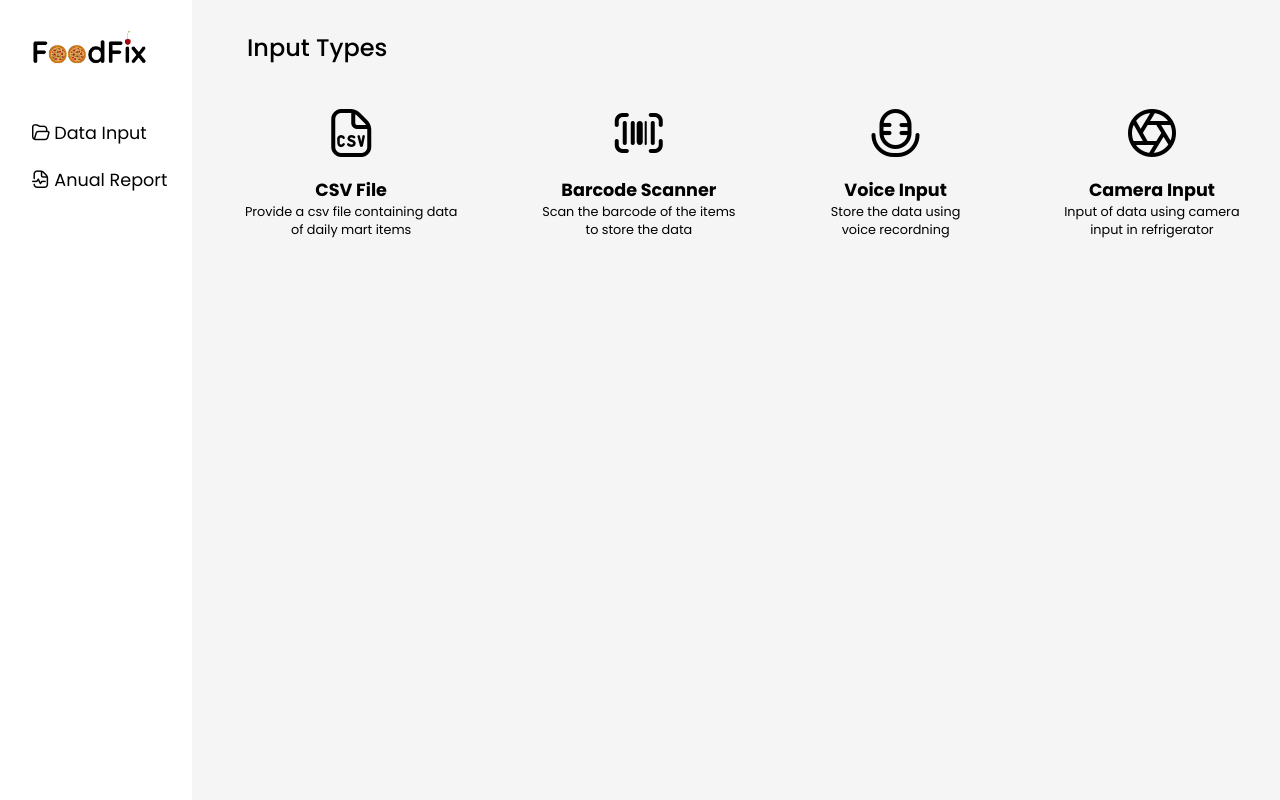
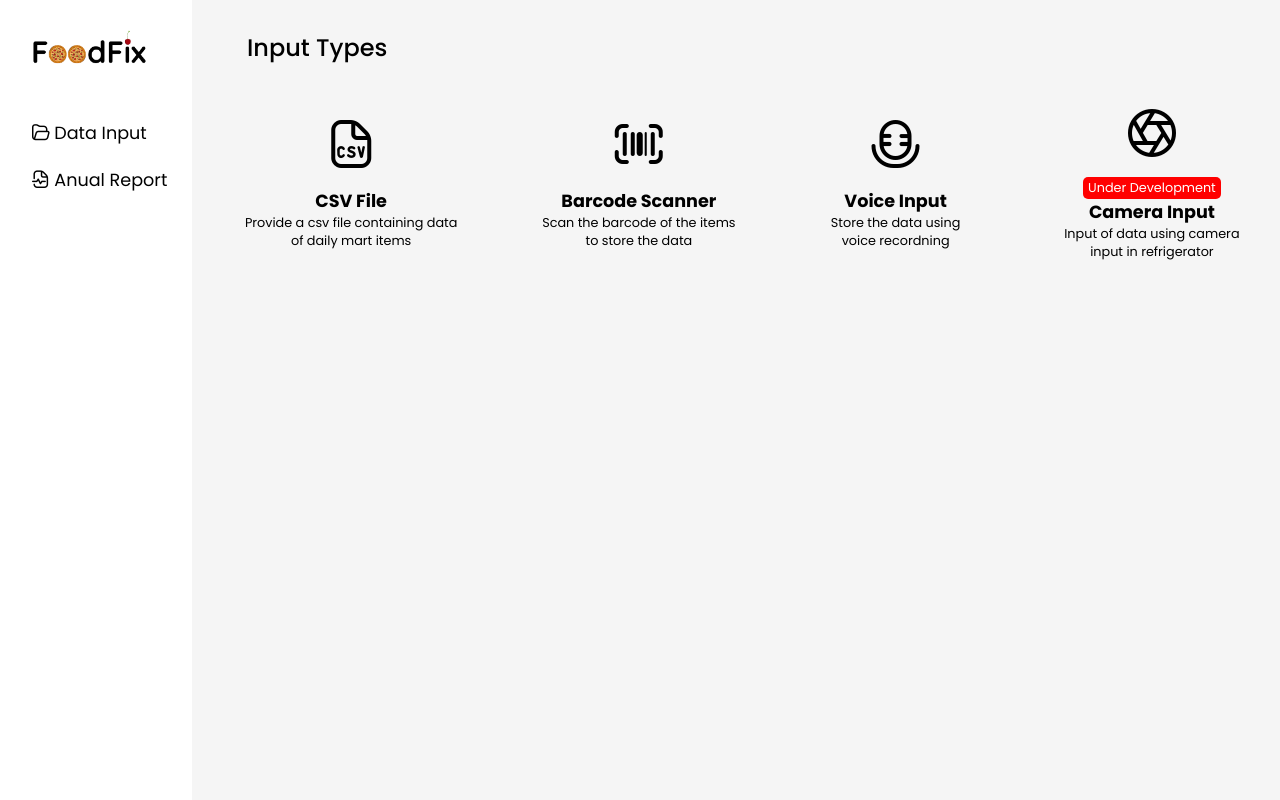
Before and after one commit to Dracgamer5643/FoodFix, a Flask app: page /homepage in a window 1280 px wide. Run offline with Flask 3, Linux system fonts and the light colour scheme; some libraries are stand-ins or nearby versions.

Commit message:
Added css input frontend

```diff
--- a/static/css/userpage.css
+++ b/static/css/userpage.css
@@ -82,3 +82,43 @@ section{
 .record_btn:hover{
     font-size: 2.2rem;
 }
+
+.under_dev{
+    font-family: "Poppins", sans-serif;
+    font-weight: 400;
+    font-style: normal;
+    background-color: red;
+    width: 68%;
+    position: relative;
+    left: 15%;
+    color: white;
+    padding: 2px;
+    border-radius: 5px;
+}
+
+.csv_con{
+    width: 30%;
+    padding-top: 90px;
+    background-color: white;
+    padding-left: 100px;
+    padding-bottom: 40px;
+    display: none;
+}
+
+.csv_con label{
+    margin: 0;
+    background-color: lightblue;
+    padding: 20px 25px;
+    border-radius: 5px;
+    cursor: pointer;
+}
+
+
+#csvFile{
+    display: none;
+}
+
+.csv_con button{
+    margin-top: 15px;
+    font-size: 1.2rem;
+}
--- a/templates/userpage.html
+++ b/templates/userpage.html
@@ -29,9 +29,20 @@
                 </div>
                 <div class="card" id="cam_btn">
                     <i class="fi fi-rr-aperture ico"></i>
+                    <p class="under_dev">Under Development</p>
                     <h4>Camera Input</h4>
                     <p>Input of data using camera input in refrigerator</p>
                 </div>
+            </div>
+
+            <div class="input_con csv_con">
+                <form action="">
+                    <label class="title" for="csvFile">Share CSV File</label>
+                    <br>
+                    <input id="csvFile" type="file">
+                    <br>
+                    <button class="vid_btn" type="submit">Share</button>
+                </form>
             </div>
 
             <div class="input_con barcode_con"></div>
```
